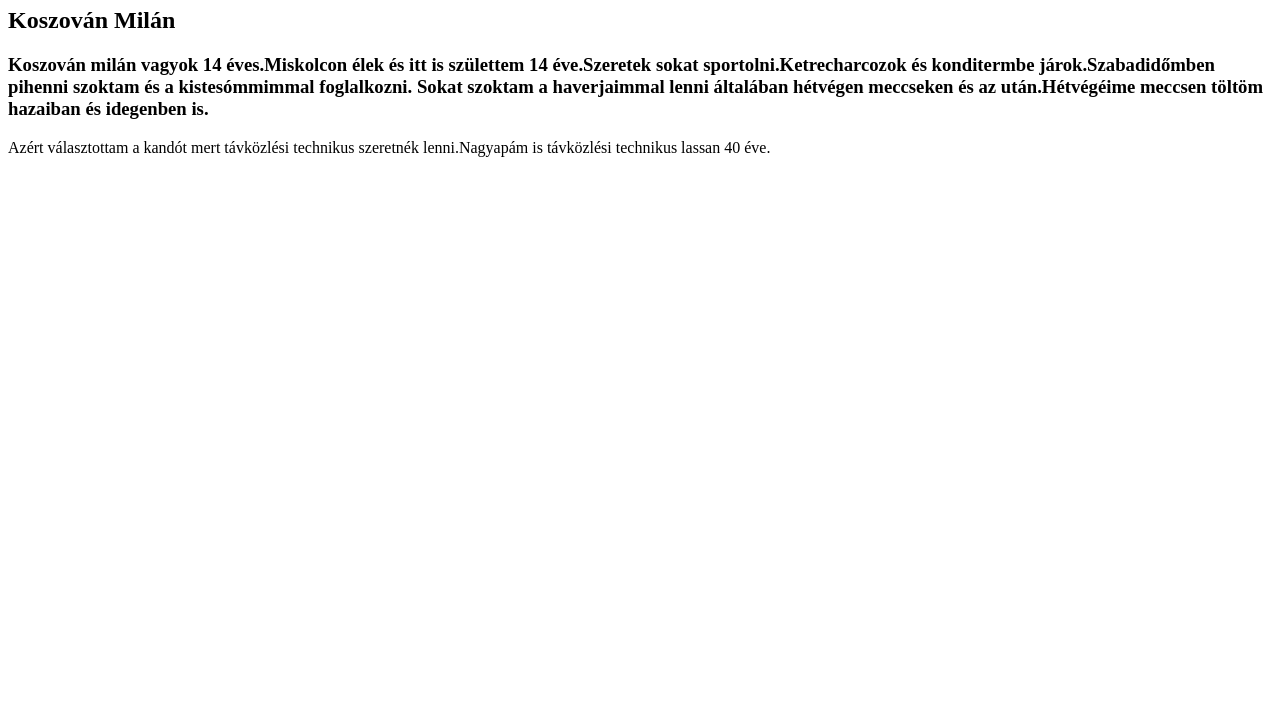
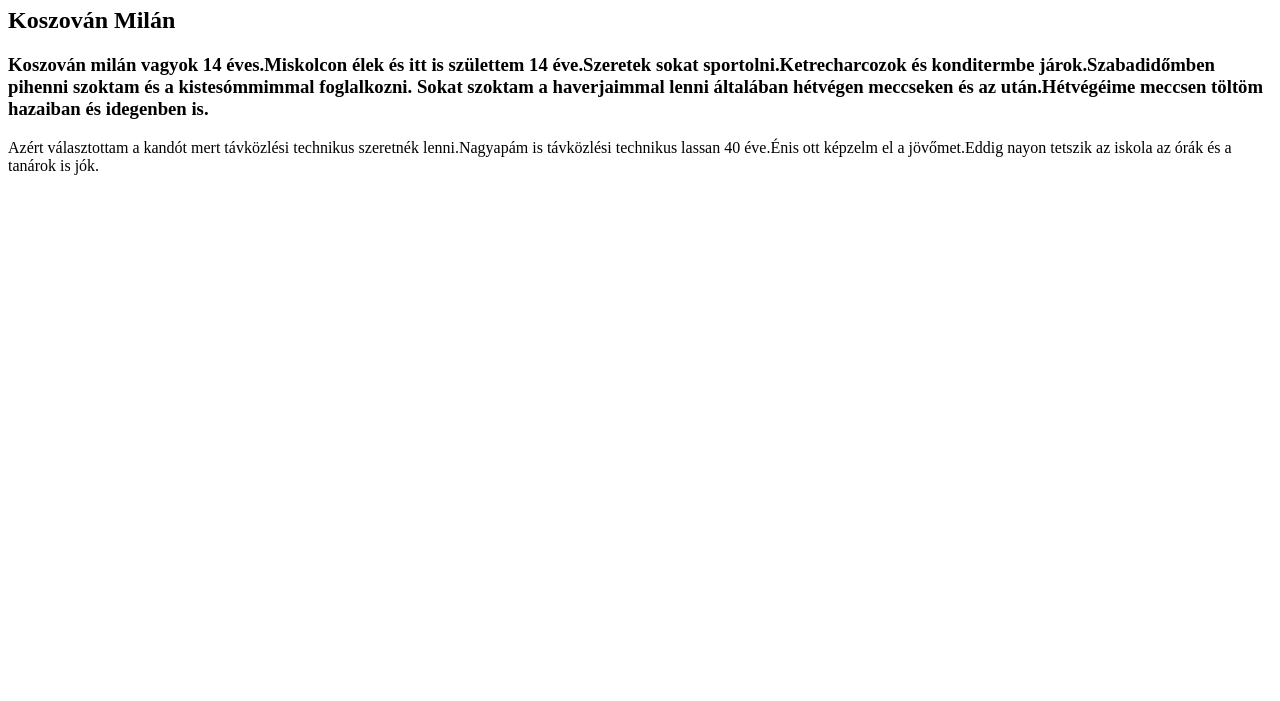
Before and after one commit to koszi0123/weboldal, a plain HTML site: page index.html in a window 1280 px wide. Shown: the part 99-800 px from the top of the page. Drawn offline with Linux system fonts and the light colour scheme.

Commit message:
bemutatkozás

```diff
--- a/index.html
+++ b/index.html
@@ -14,7 +14,7 @@
     <h2>Koszován Milán</h2>
     <h3>Koszován milán vagyok 14 éves.Miskolcon élek és itt is születtem 14 éve.Szeretek sokat sportolni.Ketrecharcozok és konditermbe járok.Szabadidőmben pihenni szoktam és a kistesómmimmal foglalkozni.
 Sokat szoktam a haverjaimmal lenni általában hétvégen meccseken és az után.Hétvégéime meccsen töltöm hazaiban és idegenben is.    </h3>
-    <p>Azért választottam a kandót mert távközlési technikus szeretnék lenni.Nagyapám is távközlési technikus lassan 40 éve.</p>
+    <p>Azért választottam a kandót mert távközlési technikus szeretnék lenni.Nagyapám is távközlési technikus lassan 40 éve.Énis ott képzelm el a jövőmet.Eddig nayon tetszik az iskola az órák és a tanárok is jók. </p>
     <p></p>
 </body>
 </html>
```
